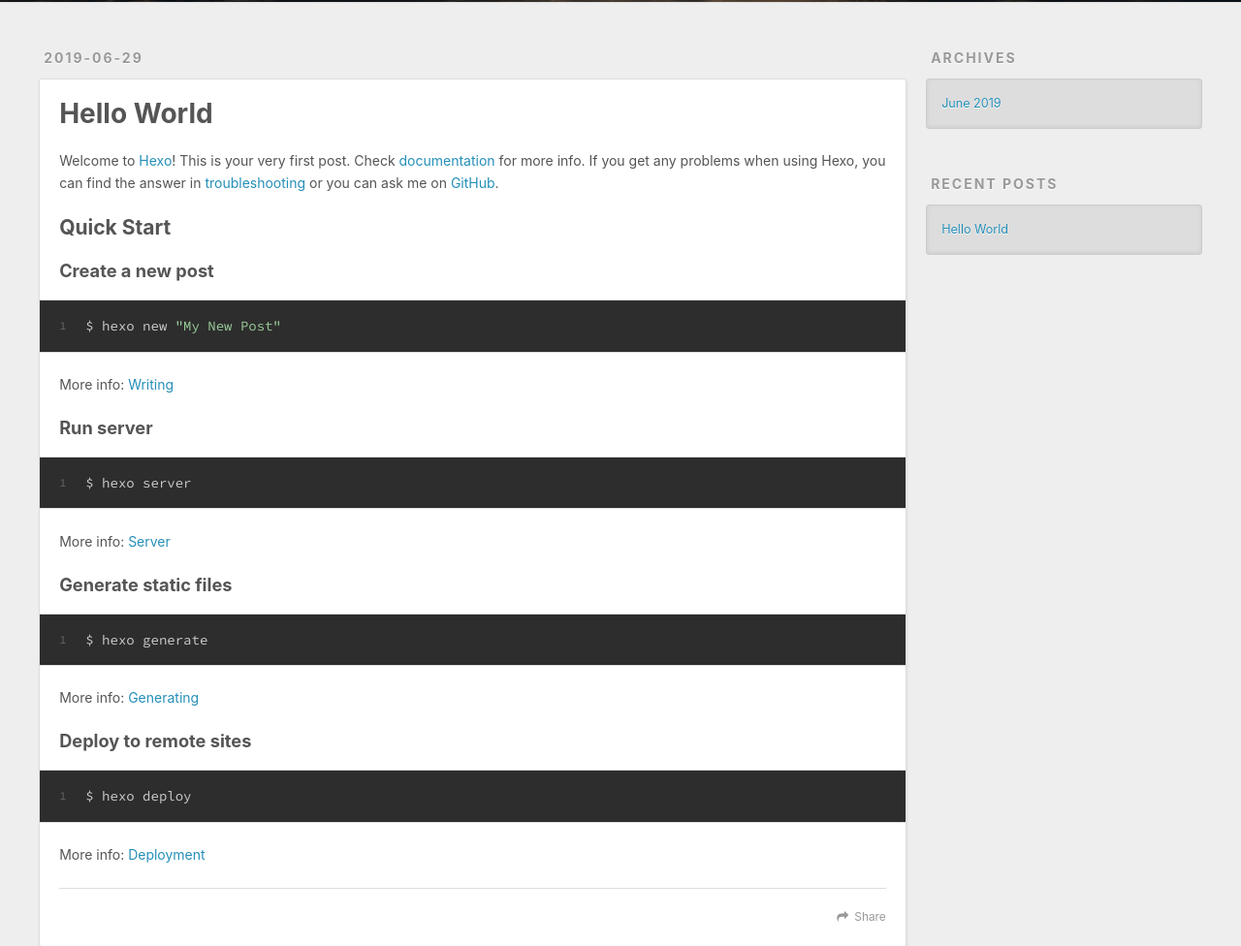
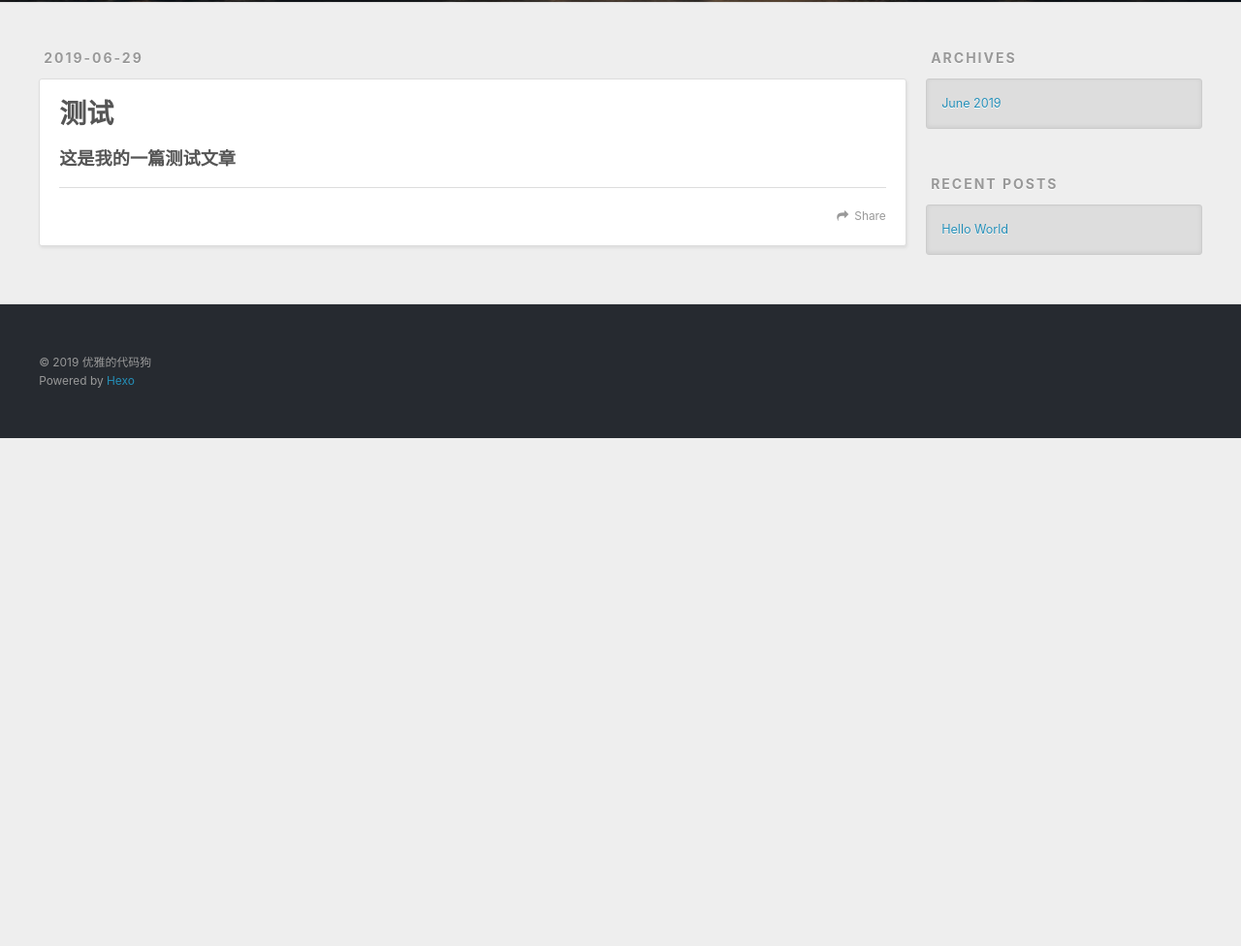
Before and after one commit to mawentaoit/mawentaoit.github.io, a plain HTML site: page 测试/index.html in a window 1280 px wide. Shown: the part 298-1274 px from the top of the page at 97% size. After the commit the page ends 800 px from the top, so only its background shows below. Drawn offline with nearby package versions, Linux system fonts and the light colour scheme.

Commit message:
Site updated: 2019-06-29 22:37:42

```diff
--- a/index.html
+++ b/测试/index.html
@@ -5,18 +5,19 @@
 
 
 
-  <title>优雅的代码狗</title>
+  <title>测试 | 优雅的代码狗</title>
   <meta name="viewport" content="width=device-width, initial-scale=1, maximum-scale=1">
-  <meta name="description" content="技术，经验">
+  <meta name="description" content="这是我的一篇测试文章">
 <meta property="og:type" content="website">
-<meta property="og:title" content="优雅的代码狗">
-<meta property="og:url" content="http://yoursite.com/index.html">
+<meta property="og:title" content="测试">
+<meta property="og:url" content="http://yoursite.com/测试/index.html">
 <meta property="og:site_name" content="优雅的代码狗">
-<meta property="og:description" content="技术，经验">
+<meta property="og:description" content="这是我的一篇测试文章">
 <meta property="og:locale" content="default">
+<meta property="og:updated_time" content="2019-06-29T14:34:18.611Z">
 <meta name="twitter:card" content="summary">
-<meta name="twitter:title" content="优雅的代码狗">
-<meta name="twitter:description" content="技术，经验">
+<meta name="twitter:title" content="测试">
+<meta name="twitter:description" content="这是我的一篇测试文章">
 
     <link rel="alternate" href="/atom.xml" title="优雅的代码狗" type="application/atom+xml">
 
@@ -67,12 +68,10 @@
   </div>
 </header>
       <div class="outer">
-        <section id="main">
-
-    <article id="post-hello-world" class="article article-type-post" itemscope itemprop="blogPost">
+        <section id="main"><article id="page-" class="article article-type-page" itemscope itemprop="blogPost">
   <div class="article-meta">
-    <a href="/2019/06/29/hello-world/" class="article-date">
-  <time datetime="2019-06-29T12:57:12.942Z" itemprop="datePublished">2019-06-29</time>
+    <a href="/测试/index.html" class="article-date">
+  <time datetime="2019-06-29T14:33:15.000Z" itemprop="datePublished">2019-06-29</time>
 </a>
 
   </div>
@@ -82,8 +81,8 @@
       <header class="article-header">
 
 
-    <h1 itemprop="name">
-      <a class="article-title" href="/2019/06/29/hello-world/">Hello World</a>
+    <h1 class="article-title" itemprop="name">
+      测试
     </h1>
 
 
@@ -91,34 +90,19 @@
 
     <div class="article-entry" itemprop="articleBody">
 
-        <p>Welcome to <a href="https://hexo.io/" target="_blank" rel="noopener">Hexo</a>! This is your very first post. Check <a href="https://hexo.io/docs/" target="_blank" rel="noopener">documentation</a> for more info. If you get any problems when using Hexo, you can find the answer in <a href="https://hexo.io/docs/troubleshooting.html" target="_blank" rel="noopener">troubleshooting</a> or you can ask me on <a href="https://github.com/hexojs/hexo/issues" target="_blank" rel="noopener">GitHub</a>.</p>
-<h2 id="Quick-Start"><a href="#Quick-Start" class="headerlink" title="Quick Start"></a>Quick Start</h2><h3 id="Create-a-new-post"><a href="#Create-a-new-post" class="headerlink" title="Create a new post"></a>Create a new post</h3><figure class="highlight bash"><table><tr><td class="gutter"><pre><span class="line">1</span><br></pre></td><td class="code"><pre><span class="line">$ hexo new <span class="string">"My New Post"</span></span><br></pre></td></tr></table></figure>
-
-<p>More info: <a href="https://hexo.io/docs/writing.html" target="_blank" rel="noopener">Writing</a></p>
-<h3 id="Run-server"><a href="#Run-server" class="headerlink" title="Run server"></a>Run server</h3><figure class="highlight bash"><table><tr><td class="gutter"><pre><span class="line">1</span><br></pre></td><td class="code"><pre><span class="line">$ hexo server</span><br></pre></td></tr></table></figure>
-
-<p>More info: <a href="https://hexo.io/docs/server.html" target="_blank" rel="noopener">Server</a></p>
-<h3 id="Generate-static-files"><a href="#Generate-static-files" class="headerlink" title="Generate static files"></a>Generate static files</h3><figure class="highlight bash"><table><tr><td class="gutter"><pre><span class="line">1</span><br></pre></td><td class="code"><pre><span class="line">$ hexo generate</span><br></pre></td></tr></table></figure>
-
-<p>More info: <a href="https://hexo.io/docs/generating.html" target="_blank" rel="noopener">Generating</a></p>
-<h3 id="Deploy-to-remote-sites"><a href="#Deploy-to-remote-sites" class="headerlink" title="Deploy to remote sites"></a>Deploy to remote sites</h3><figure class="highlight bash"><table><tr><td class="gutter"><pre><span class="line">1</span><br></pre></td><td class="code"><pre><span class="line">$ hexo deploy</span><br></pre></td></tr></table></figure>
-
-<p>More info: <a href="https://hexo.io/docs/deployment.html" target="_blank" rel="noopener">Deployment</a></p>
-
+        <h3 id="这是我的一篇测试文章"><a href="#这是我的一篇测试文章" class="headerlink" title="这是我的一篇测试文章"></a>这是我的一篇测试文章</h3>
 
     </div>
     <footer class="article-footer">
-      <a data-url="http://yoursite.com/2019/06/29/hello-world/" data-id="cjxhl5wrk0000p50khvao17oq" class="article-share-link">Share</a>
+      <a data-url="http://yoursite.com/测试/index.html" data-id="cjxhmq4y00001tf0kl24tb5pc" class="article-share-link">Share</a>
 
 
     </footer>
   </div>
 
-</article>
 
 
-
-
+</article>
 
 </section>
 
```
Also changed, not shown: 2019/06/29/hello-world/index.html (+1 -1 lines).
